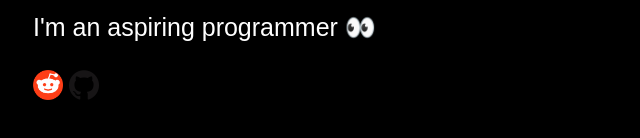
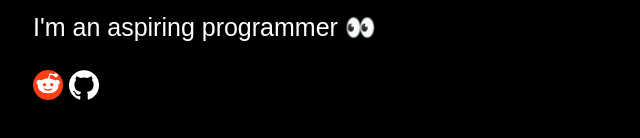
Before and after one commit to CrypticVader/MyWeb, a plain HTML site: page index.html in a window 1280 px wide. Shown: the part 180-318 px from the top of the page, 0-640 px from the left. Drawn offline with Linux system fonts and the light colour scheme.

Commit message:
GitHub logo fix

```diff
--- a/index.html
+++ b/index.html
@@ -18,7 +18,7 @@
         <h1>Hi there!🙂</h1>
         <p1>I'm an aspiring programmer 👀<br></p1>
         <a href="https://www.reddit.com/user/Unfair-Expert-1153"><br><img src="assets/reddit-icon-698x698.png" width="30" height="30"></a>
-        <a href="https://github.com/CrypticVader"><img src="assets/GitHub-Mark-120px-plus.png" width="30" height="30"></a>
+        <a href="https://github.com/CrypticVader"><img src="assets/GitHub-Mark-Light-120px-plus.png" width="30" height="30"></a>
 
         <!-- Load external JavaScript -->
         <script src="scripts.js"></script>
```
